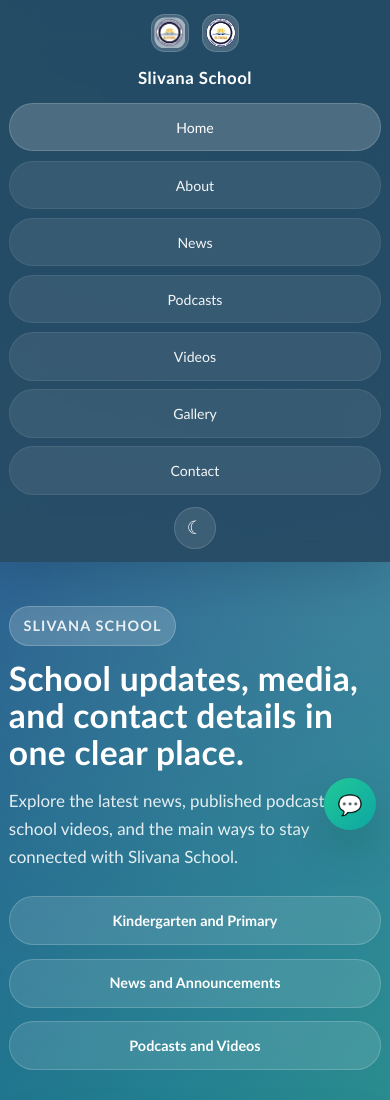
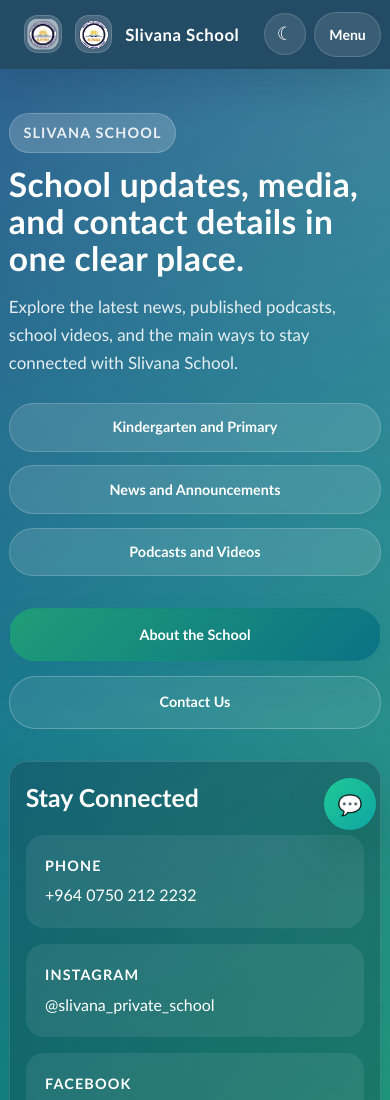
Before and after one commit to Arthurdev18/Slivana.school, a plain HTML site: page index.html in a window 390 px wide. Shown: the top 1100 px of the page. Drawn offline with Linux system fonts and the light colour scheme.

Commit message:
modified:   about.html 	modified:   contact.html 	modified:   css/responsive.css 	modified:   css/style.css 	modified:   gallery.html 	modified:   index.html 	modified:   js/theme.js 	modified:   news.html 	modified:   podcasts.html 	modified:   videos.html

```diff
--- a/css/responsive.css
+++ b/css/responsive.css
@@ -1,16 +1,7 @@
 @media (max-width: 1080px) {
-    header .container {
-        grid-template-columns: 1fr;
-        padding: 1rem 0;
-    }
-
     .logo,
     nav ul {
         justify-content: center;
-    }
-
-    .theme-toggle {
-        justify-self: center;
     }
 
     .hero-layout,
@@ -52,26 +43,59 @@
         padding: 3.5rem 0;
     }
 
+    header .container {
+        grid-template-columns: minmax(0, 1fr) auto;
+        gap: 0.75rem;
+        padding: 0.8rem 0;
+        min-height: auto;
+    }
+
     .logo {
-        flex-wrap: wrap;
+        flex-wrap: nowrap;
+        min-width: 0;
     }
 
     .logo h1 {
+        width: auto;
+        min-width: 0;
+        text-align: left;
+        white-space: nowrap;
+        overflow: hidden;
+        text-overflow: ellipsis;
+    }
+
+    nav {
+        display: none;
+        grid-column: 1 / -1;
         width: 100%;
-        text-align: center;
+        margin-top: 0.2rem;
+    }
+
+    nav.is-open {
+        display: block;
     }
 
     nav ul {
-        width: 100%;
         gap: 0.55rem;
         display: grid;
         grid-template-columns: repeat(2, minmax(0, 1fr));
+        padding-top: 0.35rem;
     }
 
     nav a {
         width: 100%;
         min-height: 44px;
         padding: 0.72rem 0.8rem;
+    }
+
+    .header-actions {
+        gap: 0.5rem;
+    }
+
+    .nav-toggle {
+        display: inline-flex;
+        align-items: center;
+        justify-content: center;
     }
 
     .hero,
@@ -141,9 +165,8 @@
     }
 
     header .container {
-        gap: 0.75rem;
-        padding: 0.85rem 0;
-        min-height: auto;
+        gap: 0.6rem;
+        padding: 0.72rem 0;
     }
 
     .logo-img {
@@ -157,6 +180,12 @@
     .theme-toggle {
         width: 42px;
         height: 42px;
+    }
+
+    .nav-toggle {
+        min-height: 42px;
+        padding: 0.64rem 0.9rem;
+        font-size: 0.88rem;
     }
 
     .eyebrow,
--- a/css/style.css
+++ b/css/style.css
@@ -192,6 +192,7 @@ header .container {
     display: flex;
     align-items: center;
     gap: 0.8rem;
+    min-width: 0;
 }
 
 .logo-img {
@@ -218,6 +219,10 @@ nav ul {
     gap: 0.65rem;
 }
 
+nav {
+    justify-self: end;
+}
+
 nav a {
     display: inline-flex;
     align-items: center;
@@ -239,6 +244,13 @@ nav a.active {
     transform: translateY(-1px);
 }
 
+.header-actions {
+    display: flex;
+    align-items: center;
+    justify-content: flex-end;
+    gap: 0.65rem;
+}
+
 .theme-toggle {
     appearance: none;
     border: 1px solid rgba(255, 255, 255, 0.16);
@@ -253,6 +265,26 @@ nav a.active {
 }
 
 .theme-toggle:hover {
+    transform: translateY(-1px);
+    background: rgba(255, 255, 255, 0.2);
+}
+
+.nav-toggle {
+    display: none;
+    appearance: none;
+    border: 1px solid rgba(255, 255, 255, 0.16);
+    background: rgba(255, 255, 255, 0.1);
+    color: #ffffff;
+    min-height: 48px;
+    padding: 0.72rem 1rem;
+    border-radius: 999px;
+    cursor: pointer;
+    font: inherit;
+    font-weight: 700;
+    transition: transform 0.25s ease, background 0.25s ease;
+}
+
+.nav-toggle:hover {
     transform: translateY(-1px);
     background: rgba(255, 255, 255, 0.2);
 }
--- a/index.html
+++ b/index.html
@@ -17,7 +17,7 @@
                 <img src="assets/logos/high-school-logo.png" alt="Slivana High School Logo" class="logo-img">
                 <h1>Slivana School</h1>
             </div>
-            <nav>
+            <nav id="site-nav">
                 <ul>
                     <li><a href="index.html">Home</a></li>
                     <li><a href="about.html">About</a></li>
@@ -28,7 +28,10 @@
                     <li><a href="contact.html">Contact</a></li>
                 </ul>
             </nav>
-            <button id="theme-toggle" class="theme-toggle" aria-label="Toggle light and dark mode">🌙</button>
+            <div class="header-actions">
+                <button id="theme-toggle" class="theme-toggle" aria-label="Toggle light and dark mode">🌙</button>
+                <button class="nav-toggle" type="button" aria-expanded="false" aria-controls="site-nav" aria-label="Toggle navigation">Menu</button>
+            </div>
         </div>
     </header>
 
--- a/js/theme.js
+++ b/js/theme.js
@@ -1,4 +1,7 @@
 const themeToggle = document.getElementById('theme-toggle');
+const navToggle = document.querySelector('.nav-toggle');
+const siteNav = document.getElementById('site-nav');
+const mobileNavQuery = window.matchMedia('(max-width: 760px)');
 
 function readSavedTheme() {
     try {
@@ -44,11 +47,36 @@ function highlightCurrentPage() {
     });
 }
 
+function setNavOpen(isOpen) {
+    if (!navToggle || !siteNav) {
+        return;
+    }
+
+    siteNav.classList.toggle('is-open', isOpen);
+    navToggle.setAttribute('aria-expanded', String(isOpen));
+    navToggle.textContent = isOpen ? 'Close' : 'Menu';
+}
+
+function syncNavForViewport() {
+    if (!navToggle || !siteNav) {
+        return;
+    }
+
+    if (mobileNavQuery.matches) {
+        setNavOpen(false);
+    } else {
+        siteNav.classList.remove('is-open');
+        navToggle.setAttribute('aria-expanded', 'false');
+        navToggle.textContent = 'Menu';
+    }
+}
+
 const storedTheme = readSavedTheme();
 const preferredTheme = storedTheme || (window.matchMedia('(prefers-color-scheme: dark)').matches ? 'dark' : 'light');
 
 setTheme(preferredTheme);
 highlightCurrentPage();
+syncNavForViewport();
 
 if (themeToggle) {
     themeToggle.addEventListener('click', () => {
@@ -56,3 +84,20 @@ if (themeToggle) {
         setTheme(nextTheme);
     });
 }
+
+if (navToggle && siteNav) {
+    navToggle.addEventListener('click', () => {
+        const isOpen = navToggle.getAttribute('aria-expanded') === 'true';
+        setNavOpen(!isOpen);
+    });
+
+    siteNav.querySelectorAll('a').forEach(link => {
+        link.addEventListener('click', () => {
+            if (mobileNavQuery.matches) {
+                setNavOpen(false);
+            }
+        });
+    });
+
+    mobileNavQuery.addEventListener('change', syncNavForViewport);
+}
```
Also changed, not shown: about.html (+5 -2 lines), contact.html (+5 -2 lines), gallery.html (+5 -2 lines), news.html (+5 -2 lines), podcasts.html (+5 -2 lines), videos.html (+5 -2 lines).
